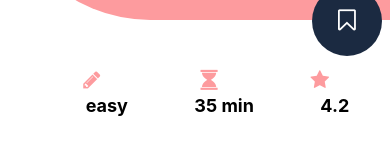
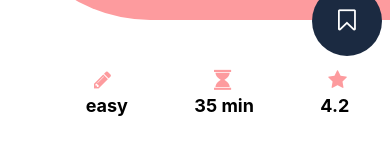
Before and after one commit to A-Fidele/Food-App-Frontend, a React Native app: screen /Search in a window 390 px wide. Both pictures are taken after a click on the element 285 px from the left and 629 px from the top of the page. Shown: the part 318-468 px from the top of the page. Built offline with nearby package versions, Linux system fonts and the light colour scheme.

Commit message:
rectifications

```diff
--- a/components/RecipeData.tsx
+++ b/components/RecipeData.tsx
@@ -13,15 +13,21 @@ export default function RecipeData({ color, time, level, rating }: RecipeDataPro
   return (
     <View style={styles.levelContainer}>
       <View style={styles.level}>
-        <FontAwesome name="pencil" size={20} color={color} left="15%" />
+        <View style={{ left: "15%" }}>
+          <FontAwesome name="pencil" size={20} color={color} />
+        </View>
         <Text style={styles.levelText}>{level}</Text>
       </View>
       <View style={styles.level}>
-        <FontAwesome name="hourglass" size={20} color={color} left="15%" />
+        <View style={{ left: "15%" }}>
+          <FontAwesome name="hourglass" size={20} color={color} />
+        </View>
         <Text style={styles.levelText}>{time}</Text>
       </View>
       <View style={styles.level}>
-        <FontAwesome name="star" size={20} color={color} left="30%" />
+        <View style={{ left: "30%" }}>
+          <FontAwesome name="star" size={20} color={color} />
+        </View>
         <Text style={styles.levelText}>{rating}</Text>
       </View>
     </View>
--- a/data/recipes.ts
+++ b/data/recipes.ts
@@ -1,4 +1,6 @@
-export const recipes = [
+import { FavoriteRecipe } from "../reducers/favorites";
+
+export const recipes: FavoriteRecipe[] = [
   {
     id: 1,
     name: 'Pork Ramen',
@@ -198,6 +200,7 @@ export const recipes = [
     serving: '600 - 700G',
     servingNb: 1,
     longDesc: "This dish has a blend of flavors and textures that will surely please anyone's palate and it's a meal on its own.",
+    level: 'hard',
     time: '30 min',
     rating: 3.5,
     ingredients: [
@@ -225,7 +228,7 @@ export const recipes = [
     serving: '1 crab',
     servingNb: 1,
     longDesc: "Love crab, but don't know how to cook a whole crab? Here's how!",
-    level: 'hard',
+    level: 'easy',
     time: '2 hours',
     rating: 3.8,
     ingredients: [
```
Also changed, not shown: eas.json (added, +18 -0 lines), 1 other file (tests, documents, lock files or other folders).
